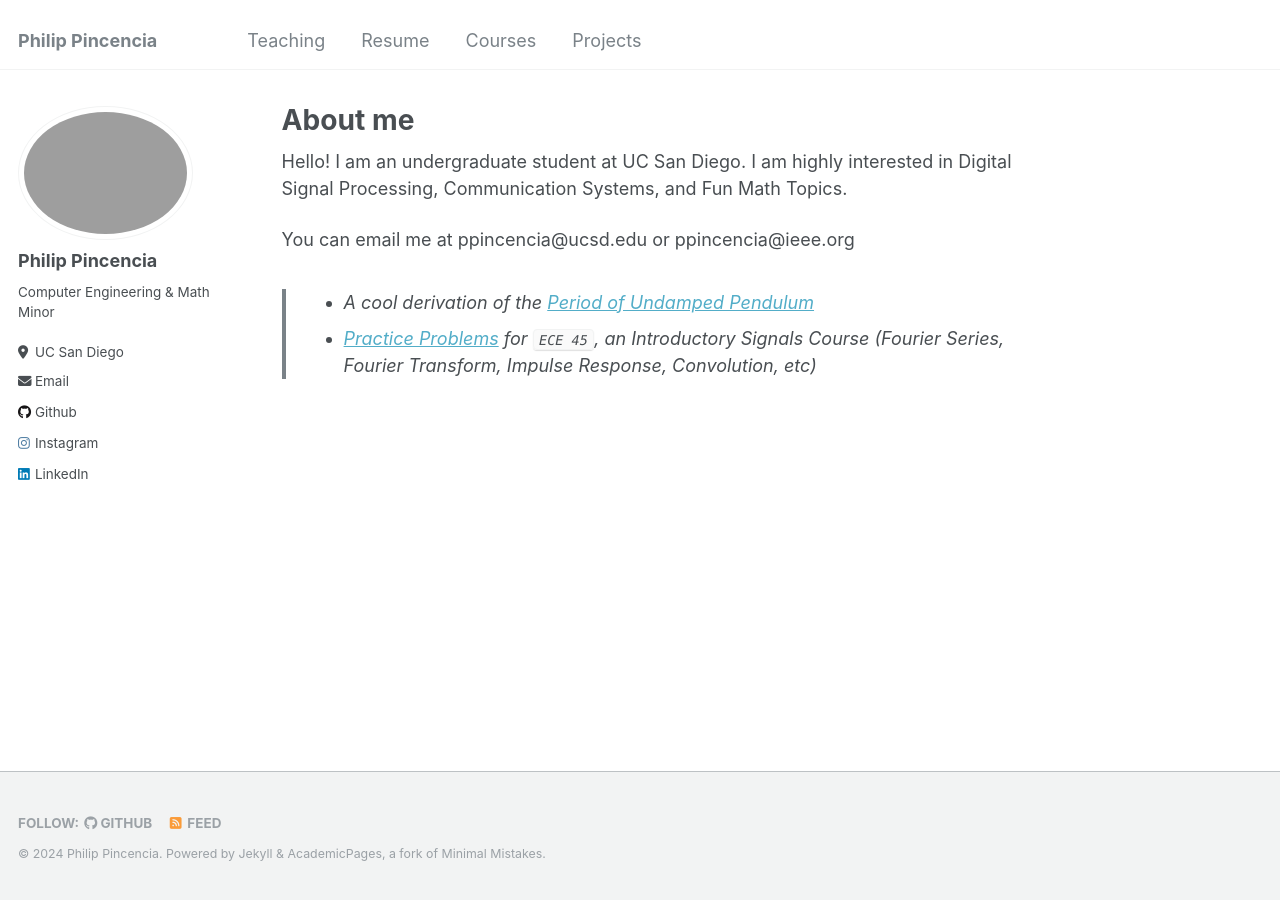
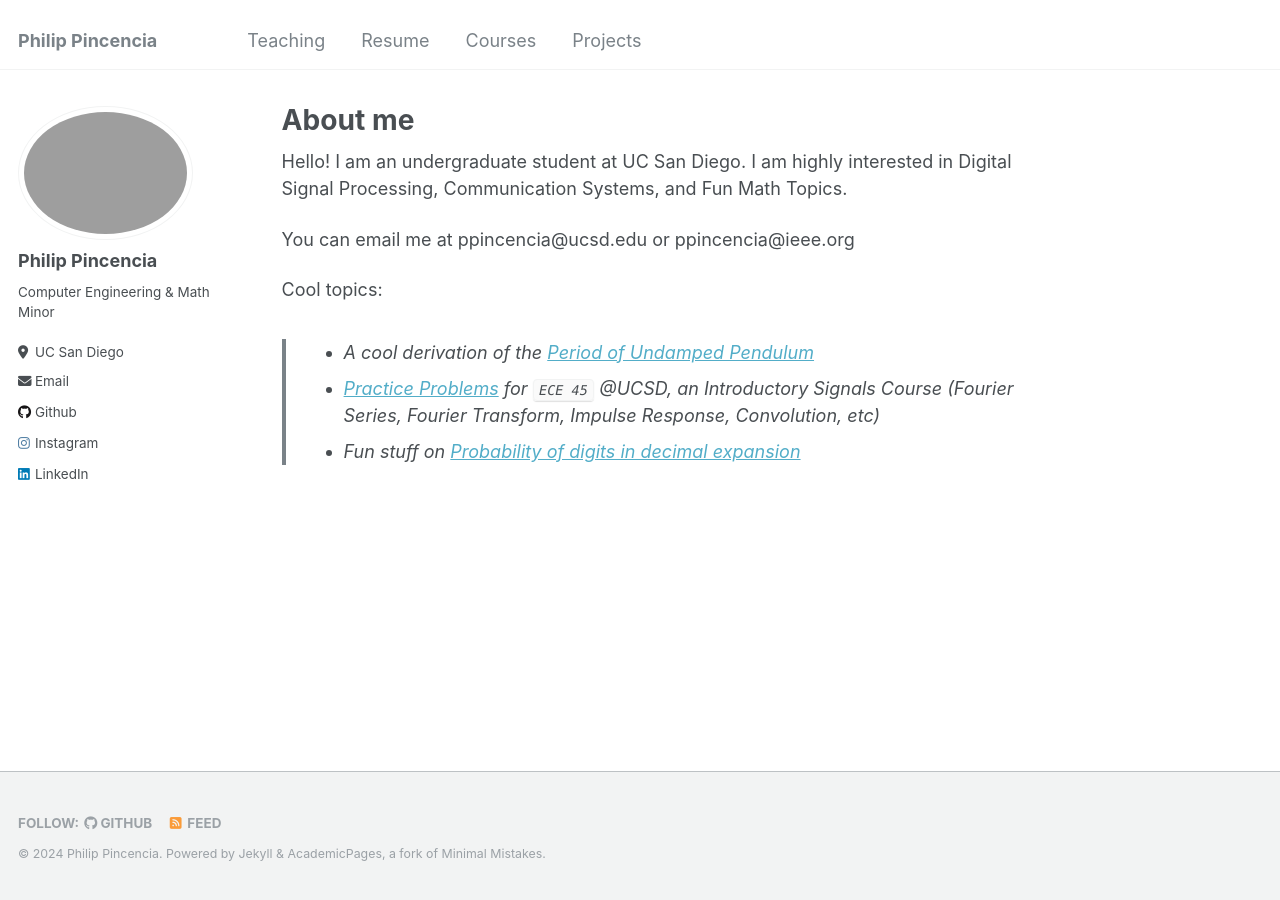
Before and after one commit to 1618lip/1618lip.github.io, a Jekyll site: the page built from _pages/about.md, in a window 1280 px wide. Built offline with Jekyll 4.4.1, drawn with Linux system fonts in a browser that asks for light colours.

Commit message:
Update about.md

```diff
--- a/_pages/about.md
+++ b/_pages/about.md
@@ -12,5 +12,8 @@ Hello! I am an undergraduate student at UC San Diego. I am highly interested in
 
 You can email me at ppincencia@ucsd.edu or ppincencia@ieee.org
 
+
+Cool topics:
 > - A cool derivation of the <a href="files/Period_of_an_Undamped_Pendulum.pdf" target="_blank" >Period of Undamped Pendulum</a>
-> - <a href="https://www.overleaf.com/read/hsmpmnqwhkjk#c0f34e" target="_blank">Practice Problems</a> for `ECE 45`, an Introductory Signals Course (Fourier Series, Fourier Transform, Impulse Response, Convolution, etc)
+> - <a href="https://www.overleaf.com/read/hsmpmnqwhkjk#c0f34e" target="_blank">Practice Problems</a> for `ECE 45` @UCSD, an Introductory Signals Course (Fourier Series, Fourier Transform, Impulse Response, Convolution, etc)
+> - Fun stuff on <a href="files/Probability_of_digits_in_decimal_expansion.pdf" target="_blank" >Probability of digits in decimal expansion</a>
```
